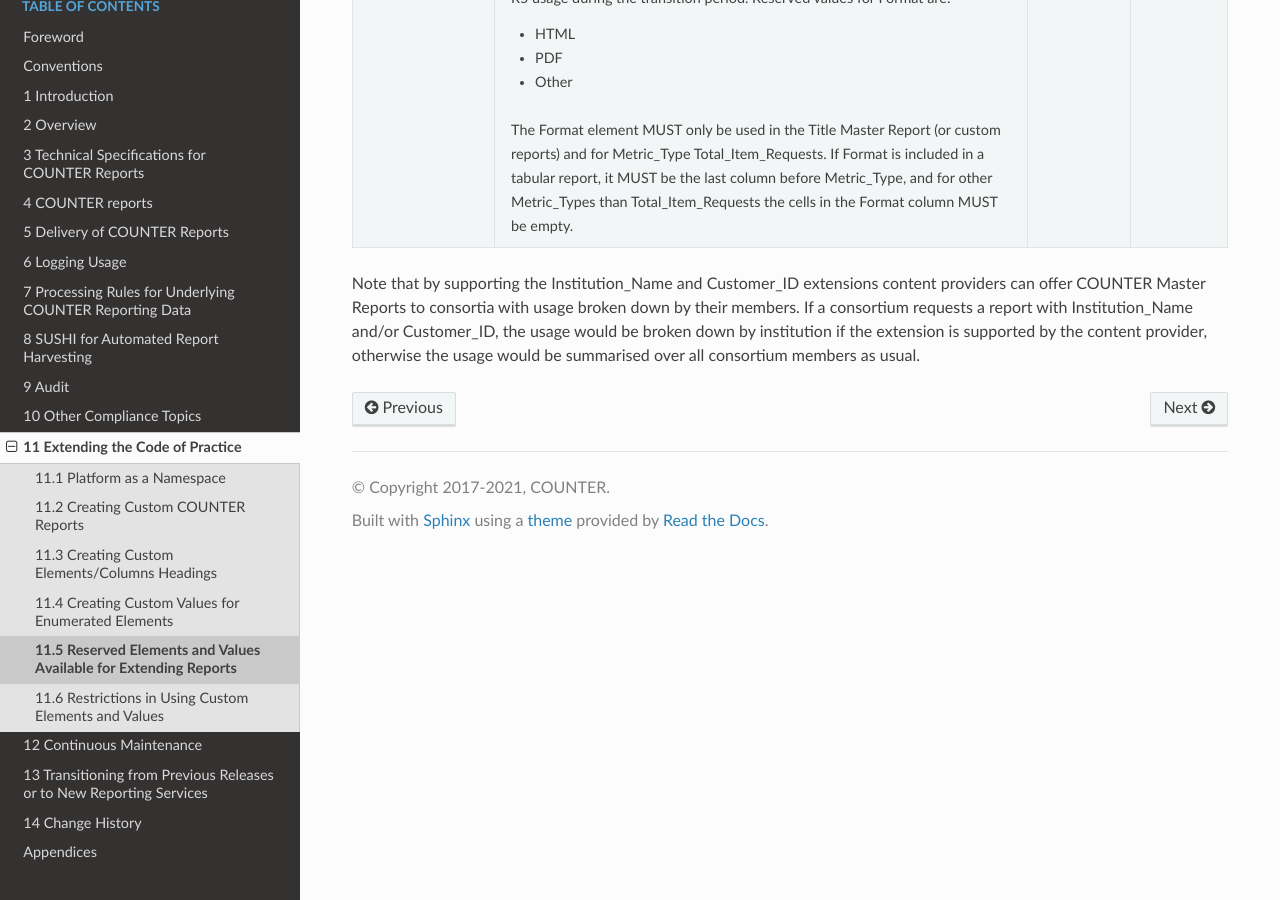
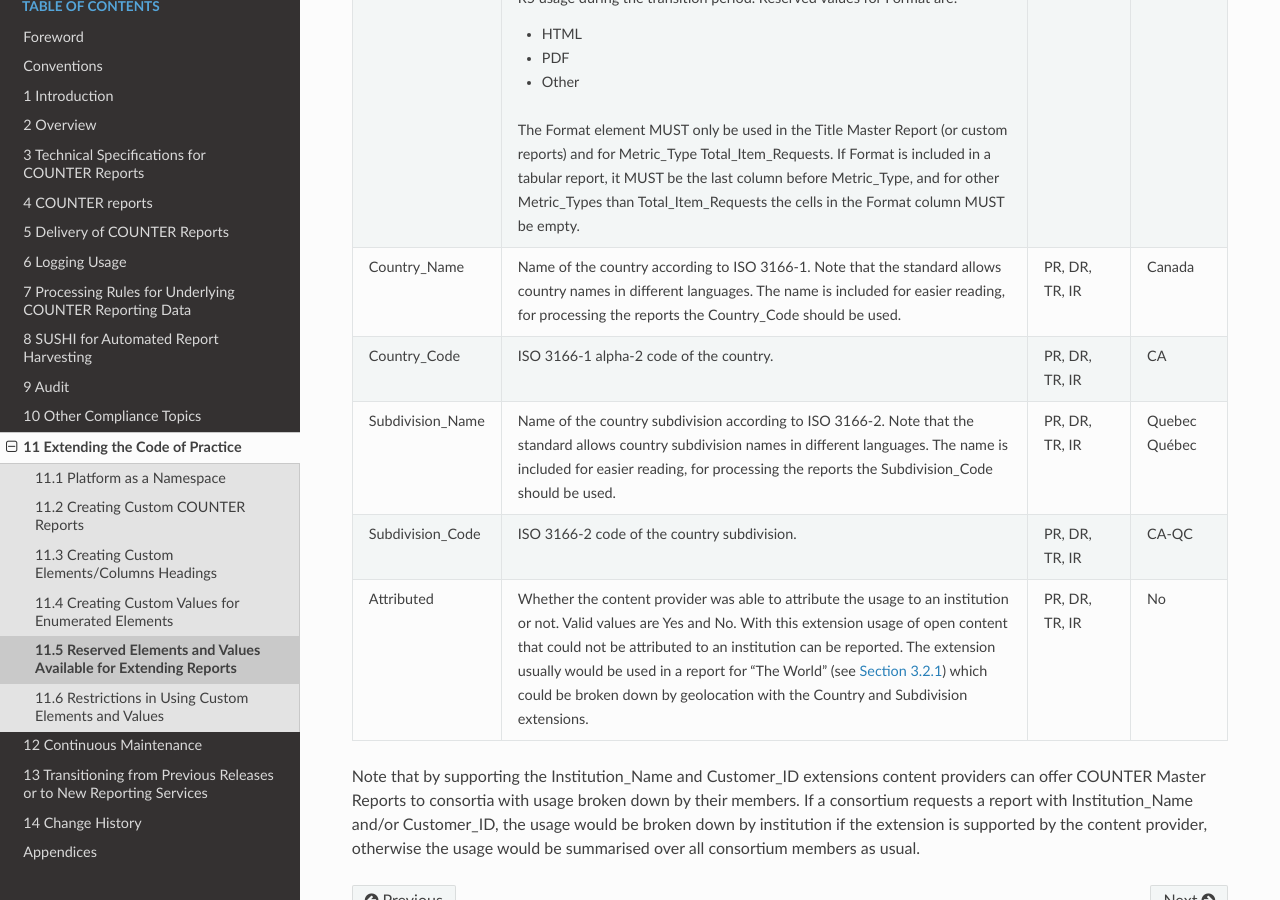
Before and after one commit to Project-Counter/cop5, a Sphinx documentation site: the page built from source/11-extending/05-reserved-values-available-for-extending-reports.rst, in a window 1280 px wide and 900 px high, scrolled down 718 px. Built offline with Sphinx 7.4.7 and the Read the Docs theme 2.0.0, drawn with Linux system fonts in a browser that asks for light colours.

Commit message:
Add extensions for reporting open content not attributed to institutions

```diff
--- a/source/11-extending/05-reserved-values-available-for-extending-reports.rst
+++ b/source/11-extending/05-reserved-values-available-for-extending-reports.rst
@@ -44,4 +44,30 @@ COUNTER recognizes that there are some common extensions that content providers
      - TR
      - PDF
 
+   * - Country_Name
+     - Name of the country according to ISO 3166-1. Note that the standard allows country names in different languages. The name is included for easier reading, for processing the reports the Country_Code should be used.
+     - PR, DR, TR, IR
+     - Canada
+
+   * - Country_Code
+     - ISO 3166-1 alpha-2 code of the country.
+     - PR, DR, TR, IR
+     - CA
+
+   * - Subdivision_Name
+     - Name of the country subdivision according to ISO 3166-2. Note that the standard allows country subdivision names in different languages. The name is included for easier reading, for processing the reports the Subdivision_Code should be used.
+     - PR, DR, TR, IR
+     - Quebec\ |br|\ |lb|
+       Québec
+
+   * - Subdivision_Code
+     - ISO 3166-2 code of the country subdivision.
+     - PR, DR, TR, IR
+     - CA-QC
+
+   * - Attributed
+     - Whether the content provider was able to attribute the usage to an institution or not. Valid values are Yes and No. With this extension usage of open content that could not be attributed to an institution can be reported. The extension usually would be used in a report for “The World” (see :numref:`report-header`) which could be broken down by geolocation with the Country and Subdivision extensions.
+     - PR, DR, TR, IR
+     - No
+
 Note that by supporting the Institution_Name and Customer_ID extensions content providers can offer COUNTER Master Reports to consortia with usage broken down by their members. If a consortium requests a report with Institution_Name and/or Customer_ID, the usage would be broken down by institution if the extension is supported by the content provider, otherwise the usage would be summarised over all consortium members as usual.
```
